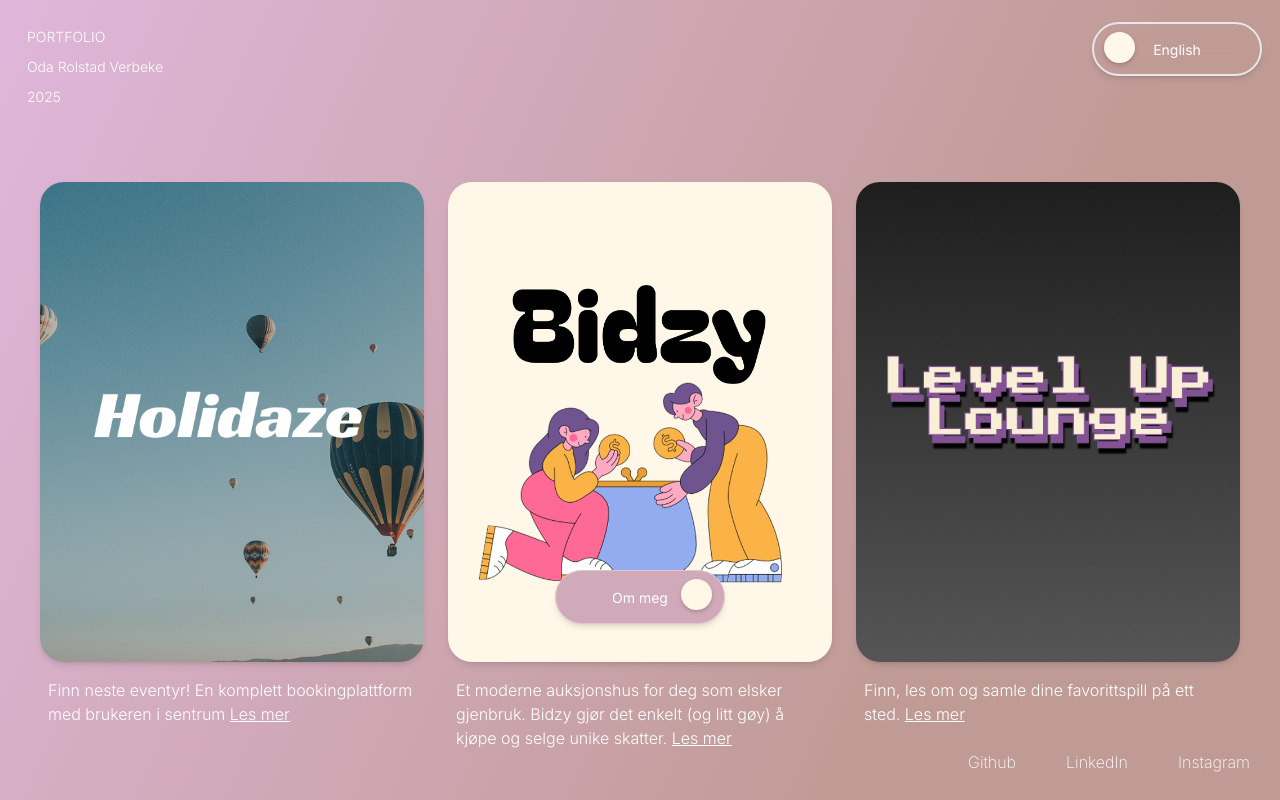
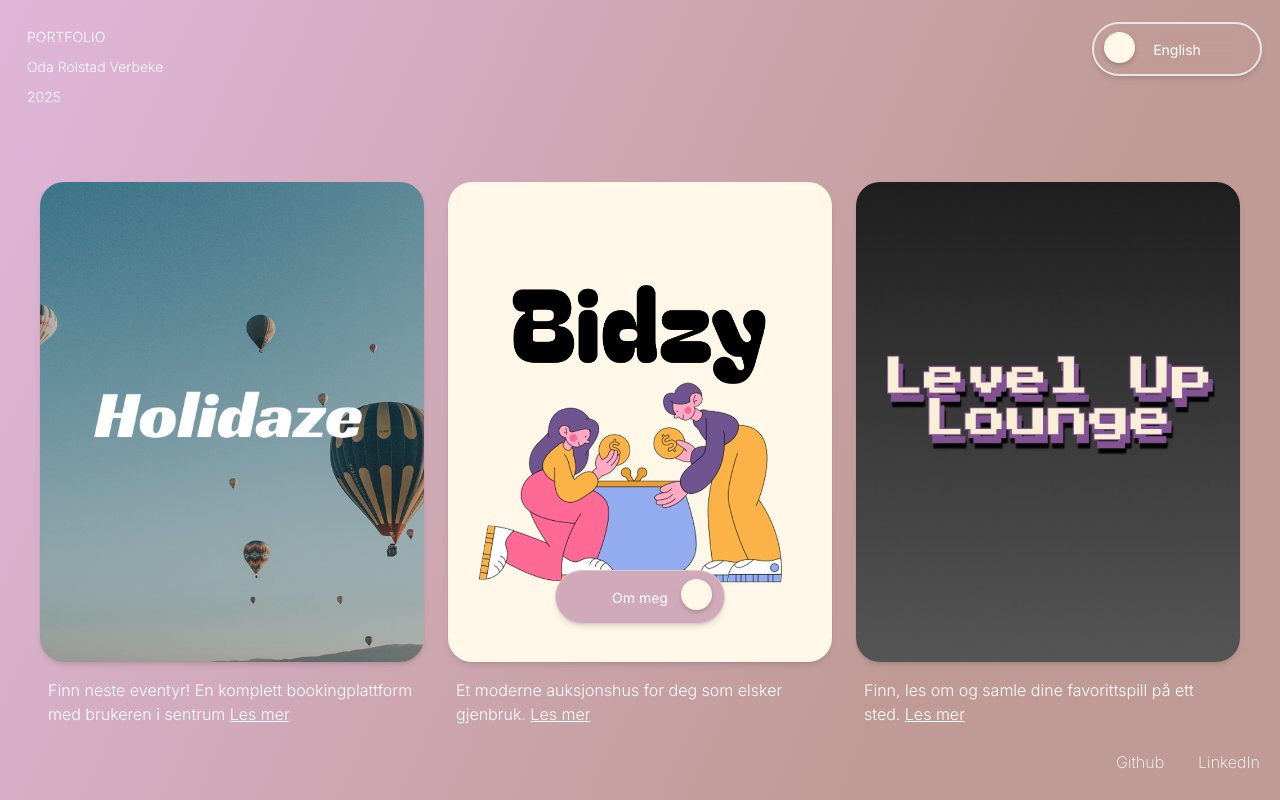
Before and after one commit to Kittypoda/Portfolio, a React (Vite) app: page /work in a window 1280 px wide. Built offline with nearby package versions, Linux system fonts and the light colour scheme; a web font is replaced by a local one.

Commit message:
icon credit bidzy and footer adjustment

```diff
--- a/src/components/Footer.jsx
+++ b/src/components/Footer.jsx
@@ -4,7 +4,6 @@ function Footer() {
       <div className="footer-links">
         <a href="https://github.com/Kittypoda">Github</a>
         <a href="https://www.linkedin.com/in/oda-karoline-rolstad-verbeke-aa5632312/">LinkedIn</a>
-        <a href="https://www.instagram.com/kittypoda/">Instagram</a>
       </div>
     </footer>
   );
--- a/src/index.css
+++ b/src/index.css
@@ -45,11 +45,11 @@
   }
 
   .footer-links {
-    @apply flex items-center gap-[10px] justify-center md:justify-end;
+    @apply flex items-center gap-[10px] justify-end;
   }
 
   footer a {
-    @apply px-[10px] mr-[20px] font-extralight text-[16px];
+    @apply px-[4px] mr-4  font-extralight text-[16px];
   }
 
   body.fade-out {
--- a/src/pages/Bidzy.jsx
+++ b/src/pages/Bidzy.jsx
@@ -179,6 +179,8 @@ function Bidzy({ language }) {
             {language === "no" ? "← Go back to see more work" : "← Tilbake til prosjektene"}
           </button>
         </Link>
+        <p className="text-gray-600 text-sm pt-4">Icons from <Link className="text-gray-600 text-sm underline" to="https://icons8.com/">Icons8</Link></p>
+
       </div>
 
       {/* Share button */}
--- a/src/pages/Work.jsx
+++ b/src/pages/Work.jsx
@@ -41,7 +41,7 @@ function Work({ language }) {
       link: "/bidzy",
       description: {
         no: "A modern auction house for lovers of secondhand gems.",
-        en: "Et moderne auksjonshus for deg som elsker gjenbruk. Bidzy gjør det enkelt (og litt gøy) å kjøpe og selge unike skatter.",
+        en: "Et moderne auksjonshus for deg som elsker gjenbruk.",
       },
     },
     {
```
